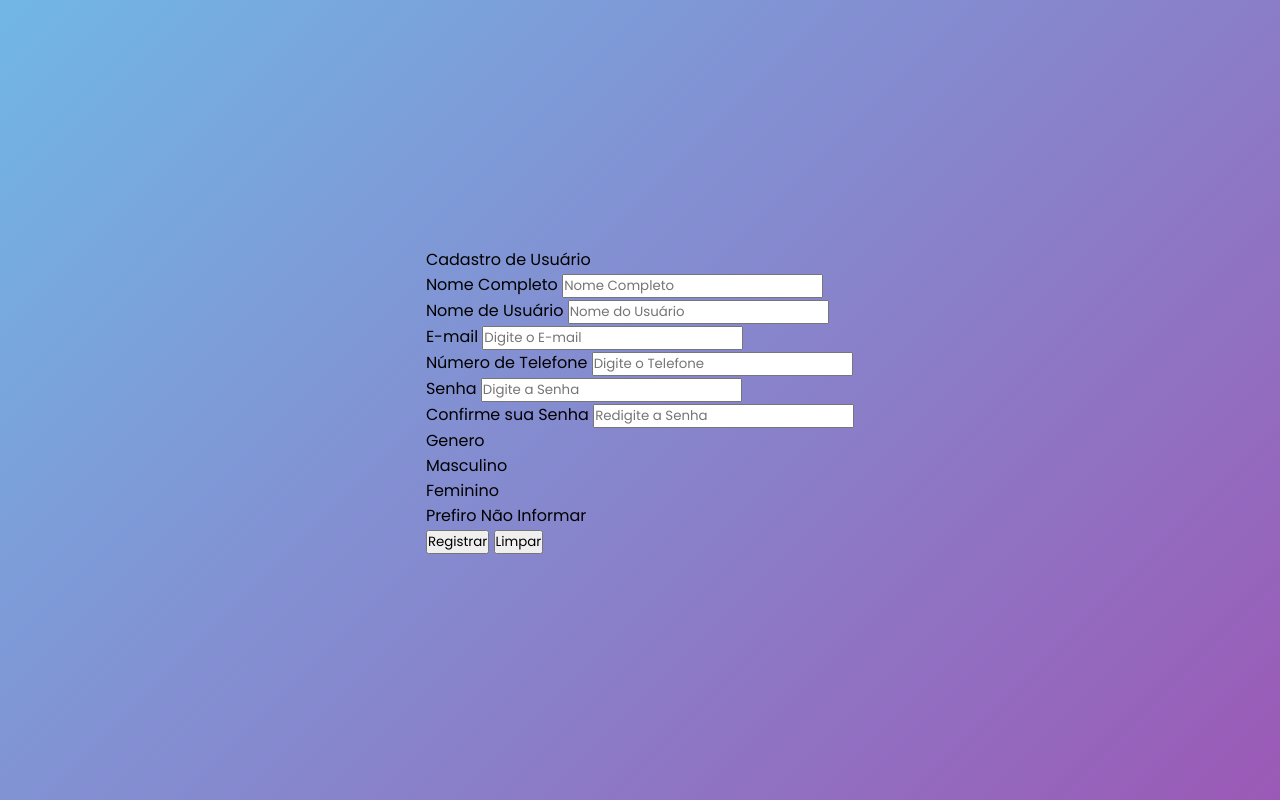
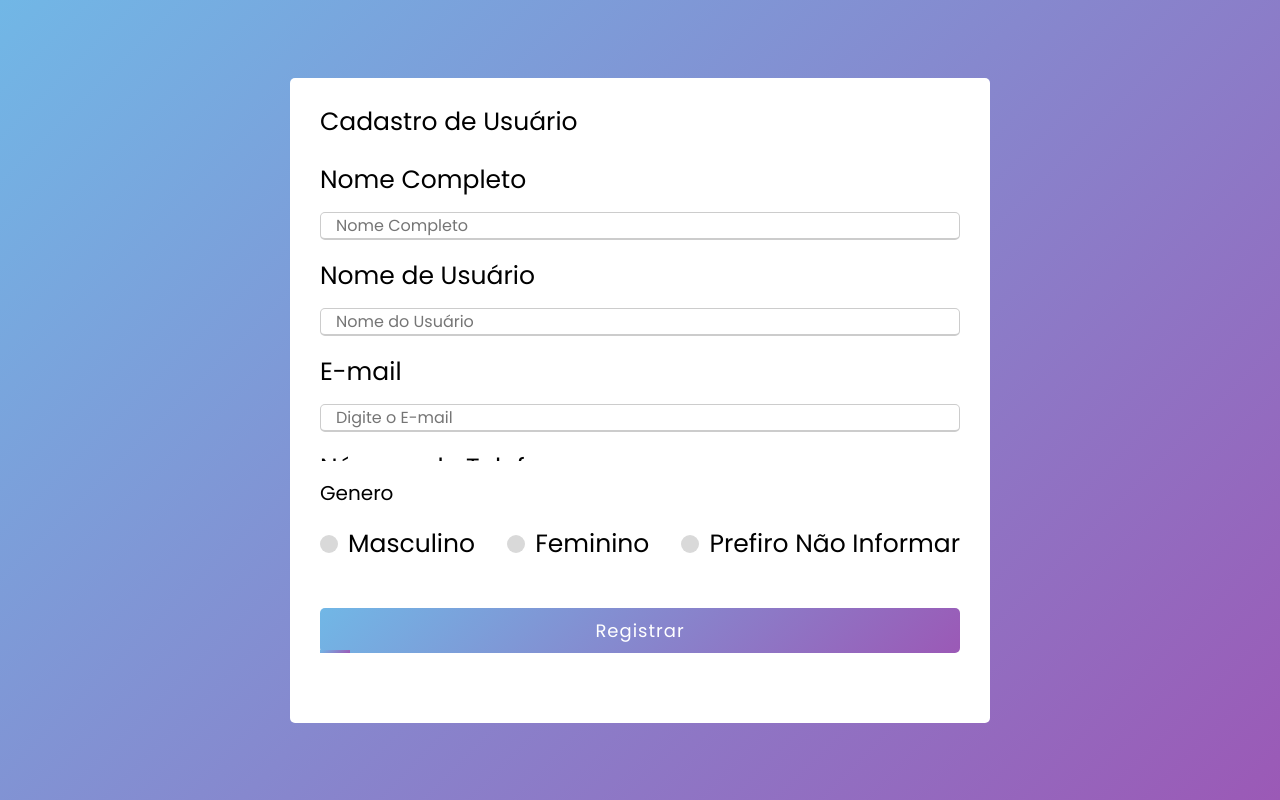
Before and after one commit to aleisonramos/projeto-portal-km, a plain HTML site: page cadastro.html in a window 1280 px wide. Drawn offline with Linux system fonts and the light colour scheme.

Commit message:
cadastro estrutura
estrutura pronta - porem com erro na seleção do genero

```diff
--- a/cadastro.html
+++ b/cadastro.html
@@ -38,25 +38,27 @@
                     </div>
                 </div>
                 <div class="gender-details">
+                    <input type="radio" name="gender" id="dot-1">
+                    <input type="radio" name="gender" id="dot-2">
+                    <input type="radio" name="gender" id="dot-3">
                     <span class="gender-title">Genero</span>
                     <div class="categoria">
-                        <label for="">
+                        <label for="dot-1">
                             <span class="dot one"></span>
                             <div class="genero">Masculino</div>
                         </label>
-                        <label for="">
-                            <span class="dot one"></span>
+                        <label for="dot-2">
+                            <span class="dot two"></span>
                             <div class="genero">Feminino</div>
                         </label>
-                        <label for="">
-                            <span class="dot one"></span>
+                        <label for="dot-3">
+                            <span class="dot three"></span>
                             <div class="genero">Prefiro Não Informar</div>
                         </label>
                     </div>
                 </div>
                 <div class="button">
                     <input type="submit" value="Registrar">
-                    <input type="reset" value="Limpar">
                 </div>
             </form>
         </div>
--- a/estilo/stylecad.css
+++ b/estilo/stylecad.css
@@ -16,6 +16,124 @@ body{
     padding: 10px;
     background: linear-gradient(135deg, #71b7e6, #9b59b6);
 }
-.conteiner{
-
+.container{
+    max-width: 700px;
+    width: 100%;
+    background: #fff;
+    padding: 25px 30px;
+    border-radius: 5px;
 }
+.container .title{
+    font-size: 25px;
+    font-weight: 500;
+    position: relative;
+}
+.container .title::before{
+    content: '';
+    position: absolute;
+    left: 0;
+    bottom: 0;
+    height: 3px;
+    width: 30px;
+    background: linear-gradient(135deg, #71b7e6, #9b59b6);
+}
+.container form .user-details{
+    display: flex;
+    flex-wrap: wrap;
+    justify-content: space-between;
+    margin: 20px 0 12px 0;
+}
+form .user-details .input-box{
+    margin-bottom: 15px;
+    width: calc(100% / 2 - 20px);
+}
+.user-details .input-box .details{
+    display: block;
+    font-weight: 500;
+    margin-bottom: 5px;
+}
+.user-details .input-box input{
+    height: 45xp;
+    width: 100%;
+    outline: none;
+    border-radius: 5px;
+    border: 1px solid #ccc;
+    padding-left: 15px;
+    font-size: 16px;
+    border-bottom-width: 2px;
+    transition: all 0.3s ease;
+}
+.user-details .input-box input:focus,
+.user-details .input-box input:valid{
+    border-color: #9b59b6;
+}
+form .gender-details .gender-title{
+    font-size: 20px;
+    font-weight: 500;
+}
+form .gender-details .categoria{
+    display: flex;
+    width: 80%;
+    margin: 14px 0;
+    justify-content: space-between;
+}
+.gender-details .categoria label{
+    display: flex;
+    align-items: center;
+}
+.gender-details .categoria .dot{
+    height: 18px;
+    width: 18px;
+    background: #d9d9d9;
+    border-radius: 50%;
+    margin-right: 10px;
+    border: 5px solid transparent;
+    transition: all 0.3s ease;
+}
+#dot-1:checked ~ .categoria label .one
+#dot-2:checked ~ .categoria label .two
+#dot-3:checked ~ .categoria label .three{
+    border-color: #d9d9d9;
+    background: #9b59b6;
+}
+form input[type="radio"]{
+    display: none;
+}
+form .button{
+    height: 45px;
+    margin: 45px 0;
+}
+form .button input{
+    height: 100%;
+    width: 100%;
+    outline: none;
+    color: #fff;
+    border: none;
+    font-size: 18px;
+    font-weight: 500;
+    border-radius: 5px;
+    letter-spacing: 1px;
+    background: linear-gradient(135deg, #71b7e6, #9b59b6);
+}
+form .button input:hover{
+    background: linear-gradient(-135deg, #71b7e6, #9b59b6);
+}
+@media (max-width:584px){
+    .container{
+        max-width: 100%;
+    }
+}
+form .user-details .input-box{
+    margin-bottom: 15px;
+    width: 100%;
+}
+form .gender-details .categoria{
+    width: 100%;
+}
+.container form .user-details{
+    max-height: 300px;
+    overflow: scroll;
+}
+.user-details::-webkit-scrollbar{
+    width: 0;
+}
```
